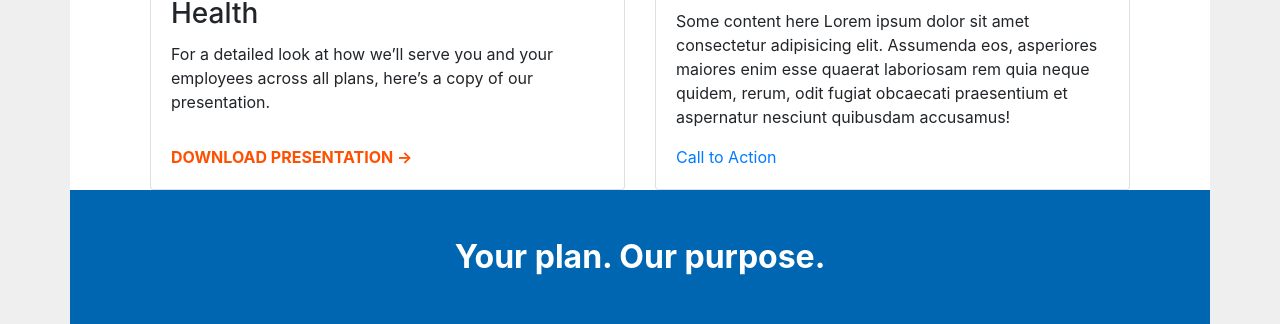
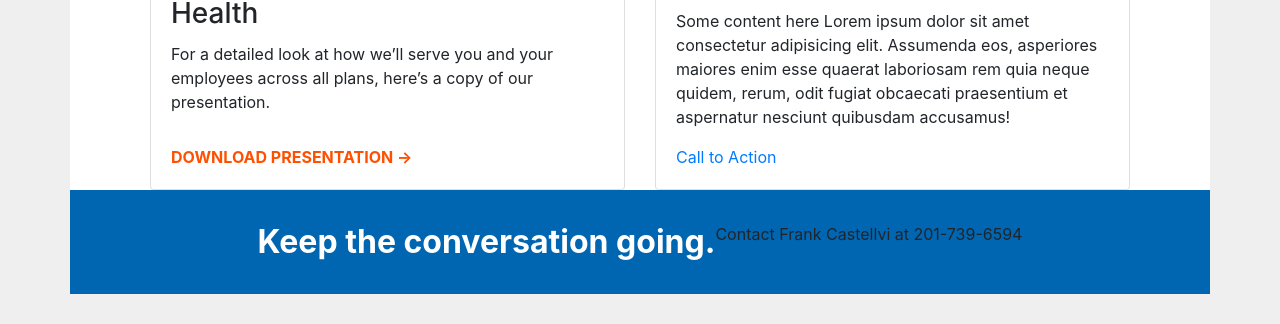
Before and after one commit to scottbickell/ta-bootstrap, a plain HTML site: page Sales final template/template-v1.html in a window 1280 px wide. Shown: the part 2009-2333 px from the top of the page. After the commit the page ends 2303 px from the top, so only its background shows below. Drawn offline with nearby package versions, Linux system fonts and the light colour scheme.

Commit message:
add latest

```diff
--- a/Sales final template/template-v1.html
+++ b/Sales final template/template-v1.html
@@ -150,8 +150,9 @@
 		</div>
 	</div>
 	<div class="container no-padding">
-		<div class="d-flex justify-content-center align-items-center callout py-5">
-			<h2>Your plan. Our purpose.</h2>
+		<div class="d-flex justify-content-center align-items-center callout py-4-5">
+			<h2 style="display: block;">Keep the conversation going.</h2>
+			<p style="display: block;">Contact Frank Castellvi at 201-739-6594</p>
 		</div>
 	</div>
 
```
